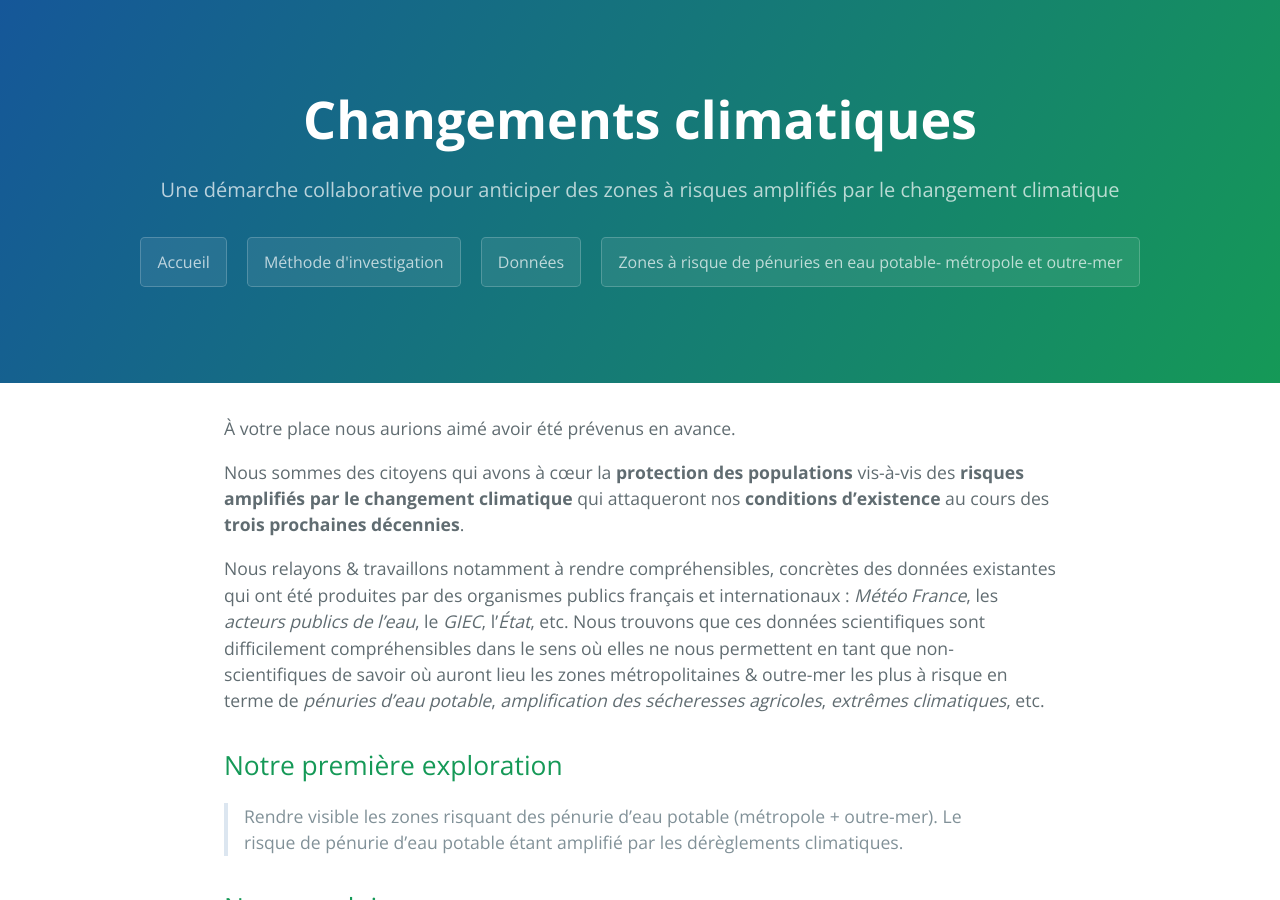
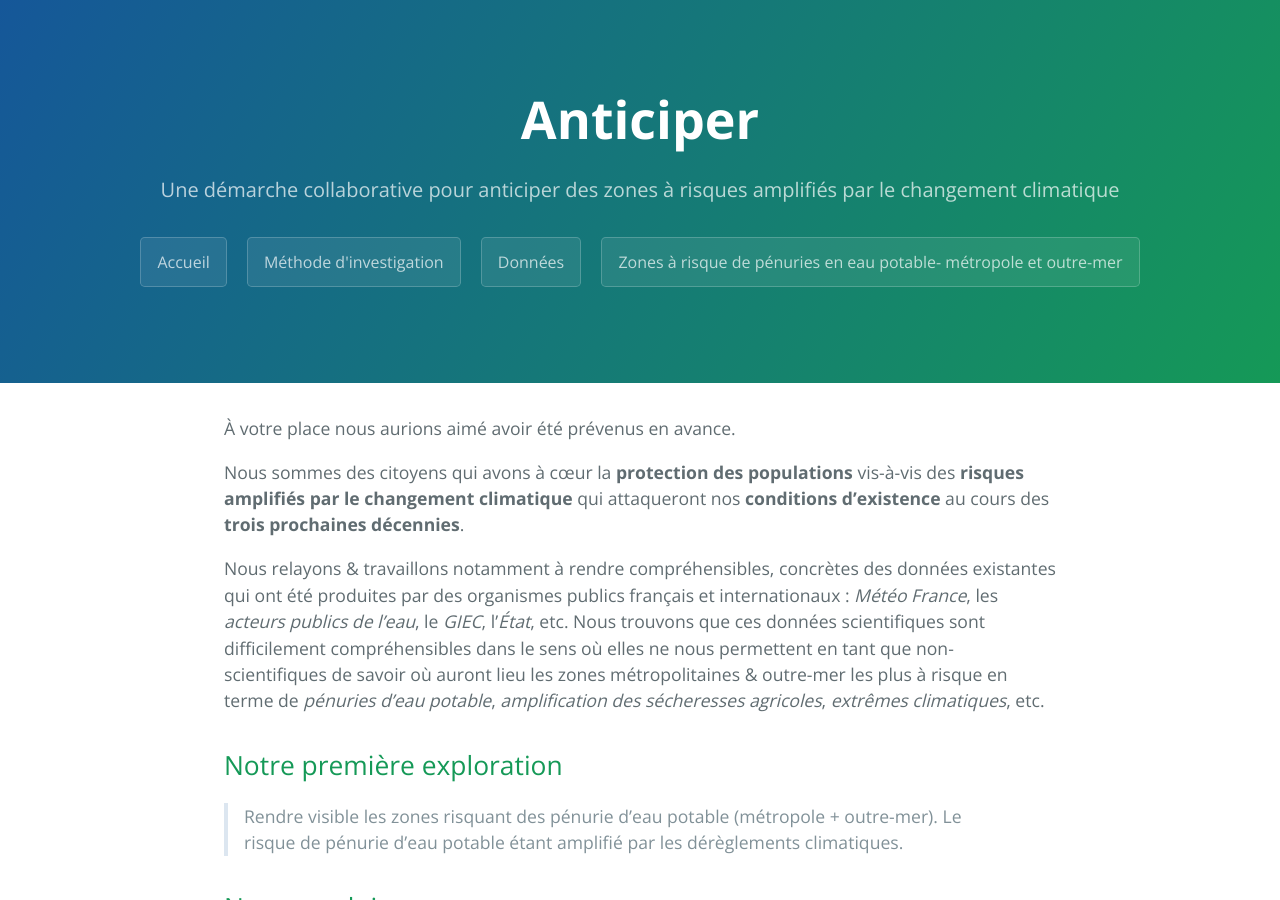
Before and after one commit to secheresses/Ancien-site, a Jekyll site: the page built from index.md, in a window 1280 px wide and 900 px high. Built offline with Jekyll 4.4.1, drawn with Linux system fonts in a browser that asks for light colours.

Commit message:
Update index.md

```diff
--- a/index.md
+++ b/index.md
@@ -1,6 +1,5 @@
 ---
 layout: default
-title: Changements climatiques
 ---
 
 À votre place nous aurions aimé avoir été prévenus en avance.
```
